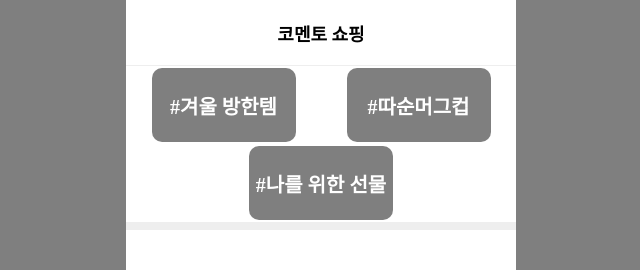
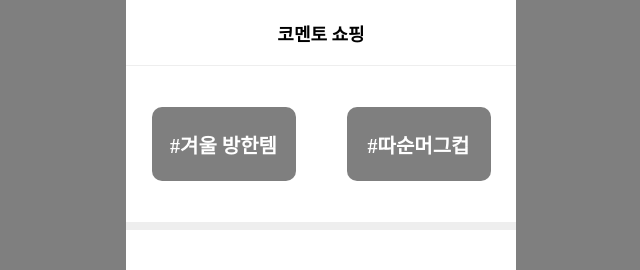
Before and after one commit to dlwnstjrzz/comento-shopping2, a React (Create React App) app: page / in a window 1280 px wide. Shown: the top 270 px of the page, without its empty margins (319-959 px from the left). Built offline with nearby package versions, Linux system fonts and the light colour scheme.

Commit message:
chore: 목데이터 변경

```diff
--- a/src/components/Header/HashTagItems.tsx
+++ b/src/components/Header/HashTagItems.tsx
@@ -1,7 +1,7 @@
 import styled from "styled-components";
 import { HashTagItem } from "./HashTagItem";
 
-const HashTags = ["#겨울 방한템", "#따순머그컵", "#나를 위한 선물"];
+const HashTags = ["#겨울 방한템", "#따순머그컵"];
 
 export function HashTagItems() {
   return (
```
